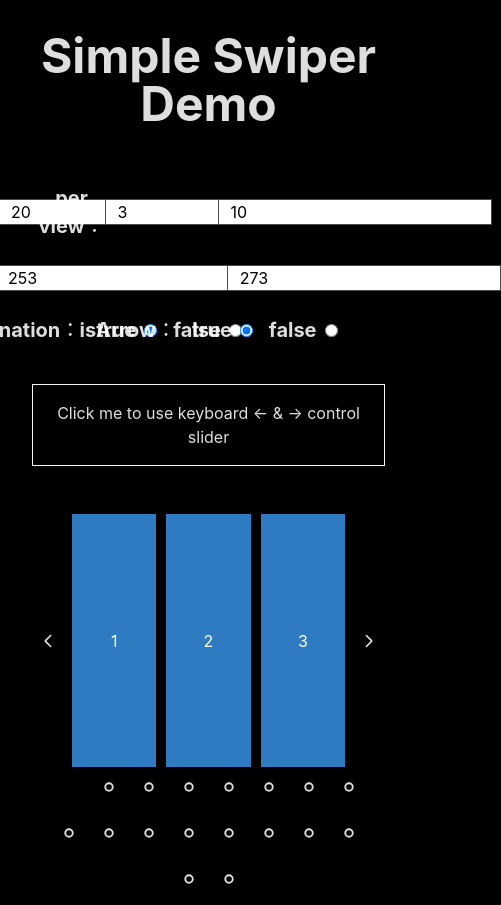
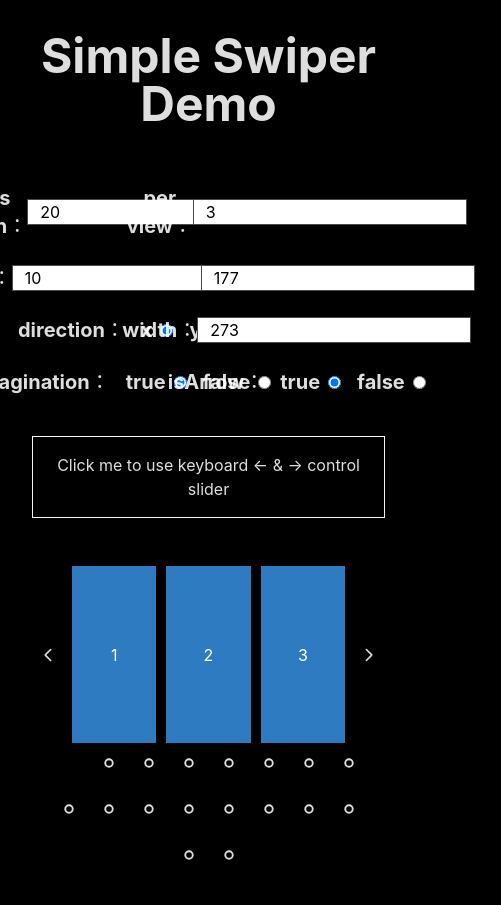
Before and after one commit to Rock070/vue-simple-swiper, a Vue app: page / in a window 390 px wide. Shown: the whole page, 501 px wide, since content can reach past the window. After the commit the page ends 881 px from the top, so only its background shows below. Built offline with nearby package versions, Linux system fonts and the light colour scheme; some icons are missing.

Commit message:
fix: rwd

```diff
--- a/src/App.vue
+++ b/src/App.vue
@@ -32,7 +32,7 @@ const options = reactive<SwiperProps>({
 })
 
 onMounted(() => {
-  const height = Math.floor(innerHeight * 0.3)
+  const height = Math.floor(innerHeight * 0.3 * 0.7)
   const width = Math.floor(innerWidth * 0.7)
 
   options.width = width
--- a/src/components/WorkTable.vue
+++ b/src/components/WorkTable.vue
@@ -31,7 +31,7 @@ const itemLength = computed({
 </script>
 
 <template>
-  <div class="mb-10 grid grid-cols-3 gap-y-6">
+  <div class="mb-10 grid gap-y-6 grid-cols-2 lg:grid-cols-3">
     <div class="flex-center">
       <label for="items">Items Length：</label>
       <input id="items" v-model="itemLength" type="number">
```
